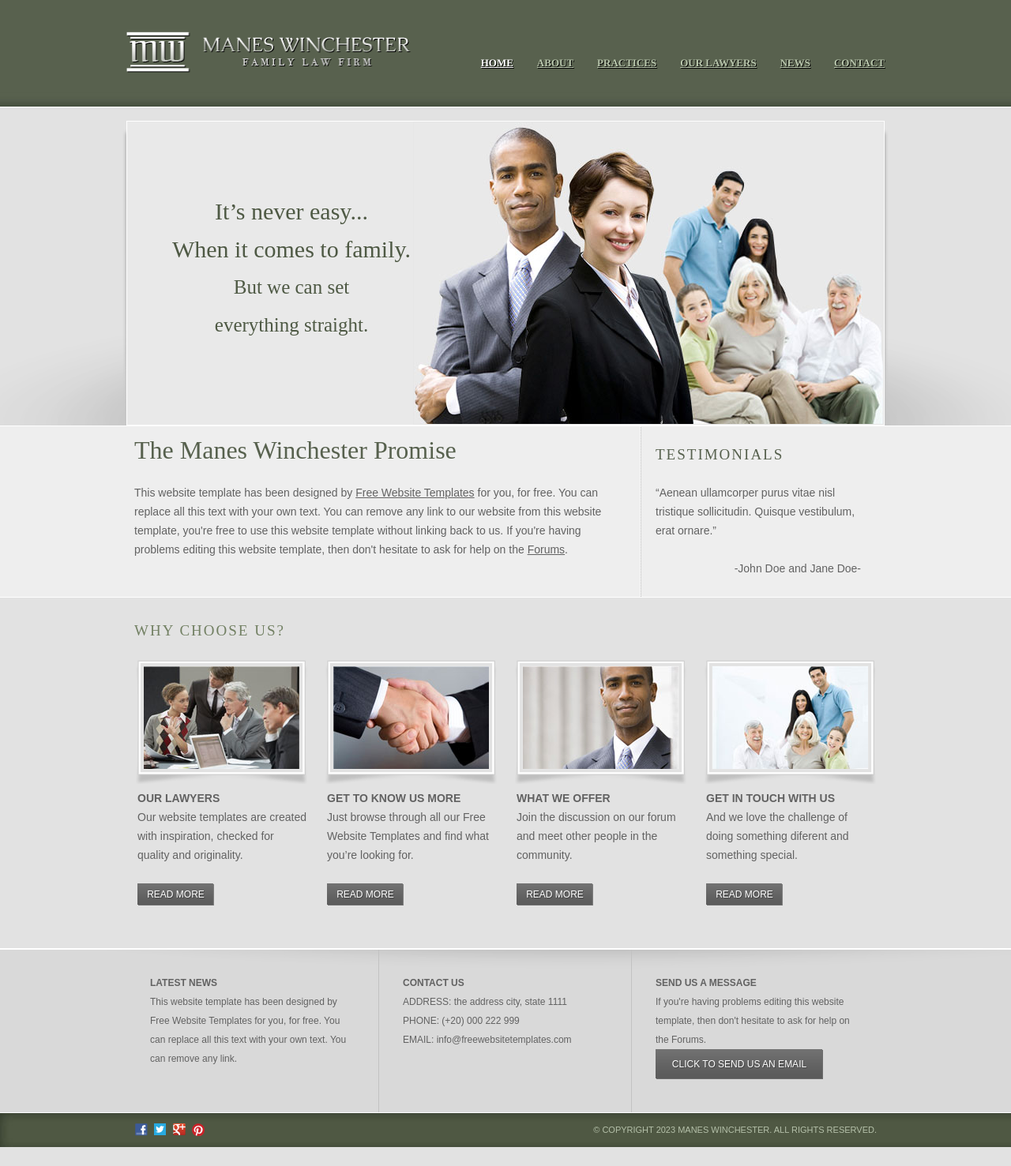
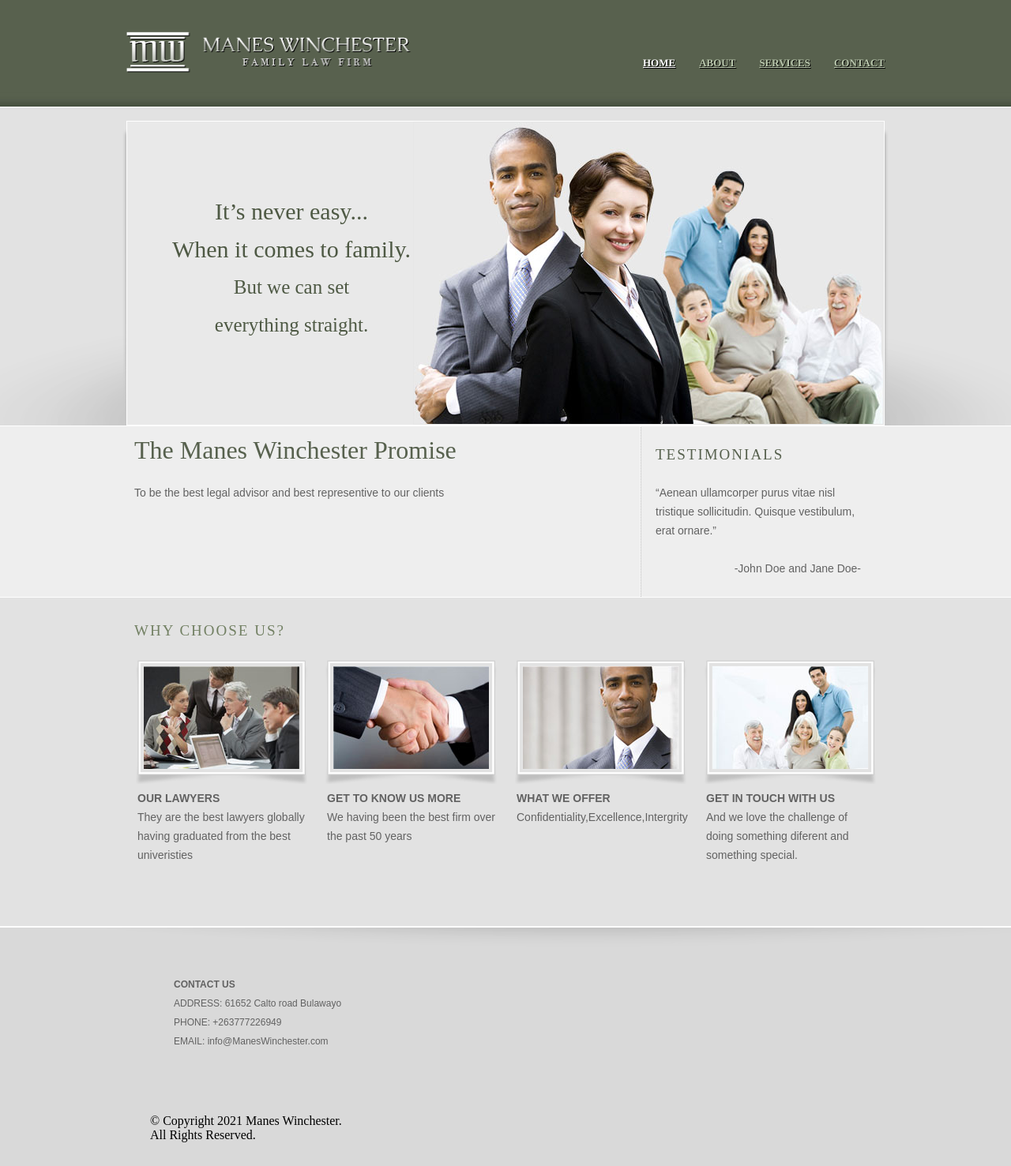
Before and after one commit to takudzwa-cyber/taku06, a plain HTML site: page index.html in a window 1280 px wide. Shown: the whole page at 79% size. Before the commit the page ends 1453 px from the top, so only its background shows below. Drawn offline with Linux system fonts and the light colour scheme.

Commit message:
Update index.html

```diff
--- a/index.html
+++ b/index.html
@@ -20,17 +20,9 @@
 					<a href="about.html">About</a>
 				</li>
 				<li>
-					<a href="practices.html">Practices</a>
+					<a href="practices.html">Services</a>
 				</li>
-				<li>
-					<a href="lawyers.html">Our Lawyers</a>
-				</li>
-				<li>
-					<a href="news.html">News</a>
-					<div>
-						<a href="singlepost.html">News Single Post</a>
-					</div>
-				</li>
+
 				<li>
 					<a href="contact.html">Contact</a>
 				</li>
@@ -60,7 +52,7 @@
 				</div>
 				<h1>The Manes Winchester Promise</h1>
 				<p>
-					This website template has been designed by <a href="http://www.freewebsitetemplates.com/">Free Website Templates</a> for you, for free. You can replace all this text with your own text. You can remove any link to our website from this website template, you're free to use this website template without linking back to us. If you're having problems editing this website template, then don't hesitate to ask for help on the <a href="http://www.freewebsitetemplates.com/forums/">Forums</a>.
+					To be the best legal advisor and best representive to our clients
 				</p>
 			</div>
 		</div>
@@ -74,9 +66,9 @@
 						</div>
 					</div>
 					<p>
-						<b>Our lawyers</b> Our website templates are created with inspiration, checked for quality and originality.
+						<b>Our lawyers</b> They are the best lawyers globally having graduated from the best univeristies
 					</p>
-					<a href="index.html" class="more">Read More</a>
+
 				</li>
 				<li>
 					<div class="frame1">
@@ -85,9 +77,9 @@
 						</div>
 					</div>
 					<p>
-						<b>get to know us more</b> Just browse through all our Free Website Templates and ﬁnd what you’re looking for.
+						<b>get to know us more</b> We having been the best firm over the past 50 years
 					</p>
-					<a href="index.html" class="more">Read More</a>
+
 				</li>
 				<li>
 					<div class="frame1">
@@ -96,9 +88,9 @@
 						</div>
 					</div>
 					<p>
-						<b>what we offer</b> Join the discussion on our forum and meet other people in the community.
+						<b>what we offer</b> Confidentiality,Excellence,Intergrity
 					</p>
-					<a href="index.html" class="more">Read More</a>
+
 				</li>
 				<li>
 					<div class="frame1">
@@ -109,7 +101,7 @@
 					<p>
 						<b>get in touch with us</b> And we love the challenge of doing something diferent and something special.
 					</p>
-					<a href="index.html" class="more">Read More</a>
+
 				</li>
 			</ul>
 		</div>
@@ -117,38 +109,21 @@
 	<div id="footer">
 		<div class="clearfix">
 			<div class="section">
-				<h4>Latest News</h4>
-				<p>
-					This website template has been designed by Free Website Templates for you, for free. You can replace all this text with your own text. You can remove any link.
-				</p>
-			</div>
+
 			<div class="section contact">
 				<h4>Contact Us</h4>
 				<p>
-					<span>Address:</span> the address city, state 1111
+					<span>Address:</span> 61652 Calto road Bulawayo
 				</p>
 				<p>
-					<span>Phone:</span> (+20) 000 222 999
+					<span>Phone:</span> +263777226949
 				</p>
 				<p>
-					<span>Email:</span> info@freewebsitetemplates.com
+					<span>Email:</span> info@ManesWinchester.com
 				</p>
 			</div>
-			<div class="section">
-				<h4>SEND US A MESSAGE</h4>
-				<p>
-					If you're having problems editing this website template, then don't hesitate to ask for help on the Forums.
-				</p>
-				<a href="http://www.freewebsitetemplates.com/misc/contact/" class="subscribe">Click to send us an email</a>
-			</div>
-		</div>
-		<div id="footnote">
-			<div class="clearfix">
-				<div class="connect">
-					<a href="http://freewebsitetemplates.com/go/facebook/" class="facebook"></a><a href="http://freewebsitetemplates.com/go/twitter/" class="twitter"></a><a href="http://freewebsitetemplates.com/go/googleplus/" class="googleplus"></a><a href="http://pinterest.com/fwtemplates/" class="pinterest"></a>
-				</div>
-				<p>
-					© Copyright 2023 Manes Winchester. All Rights Reserved.
+
+					© Copyright 2021 Manes Winchester. All Rights Reserved.
 				</p>
 			</div>
 		</div>
```
